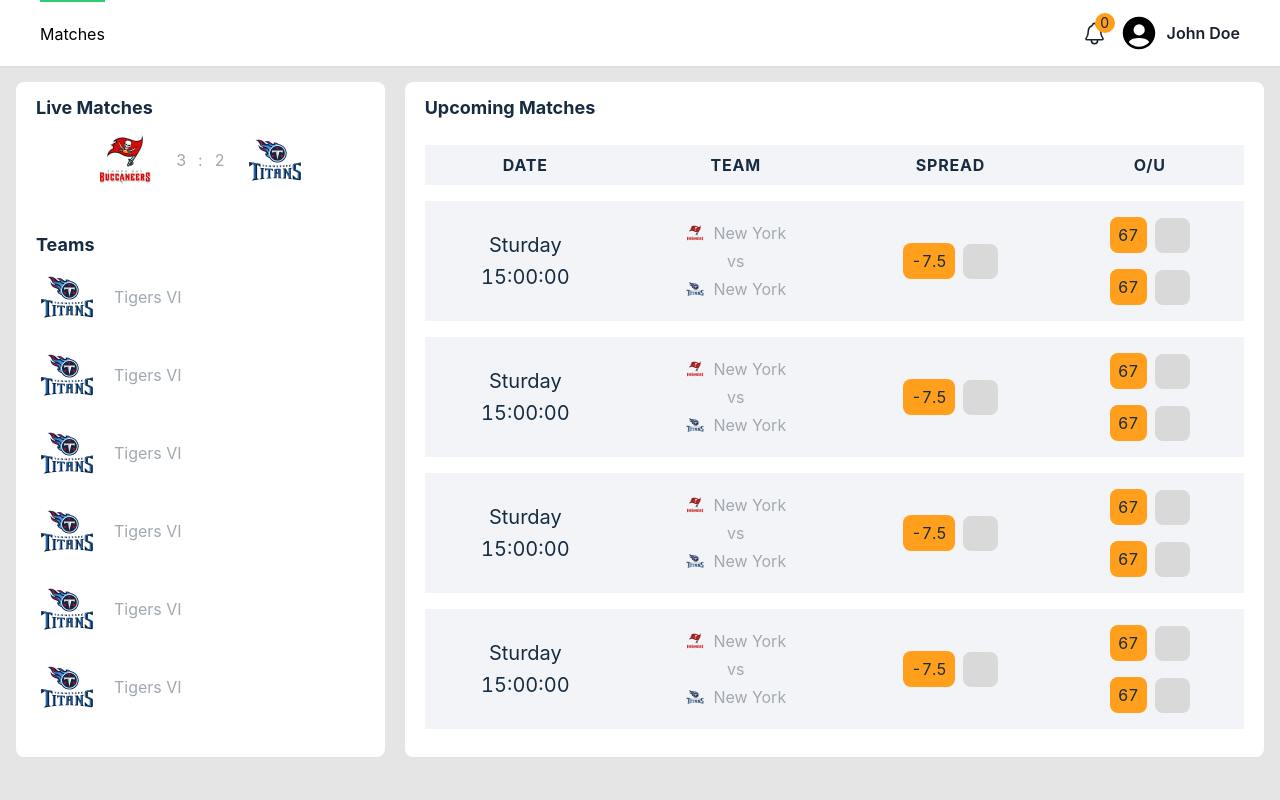
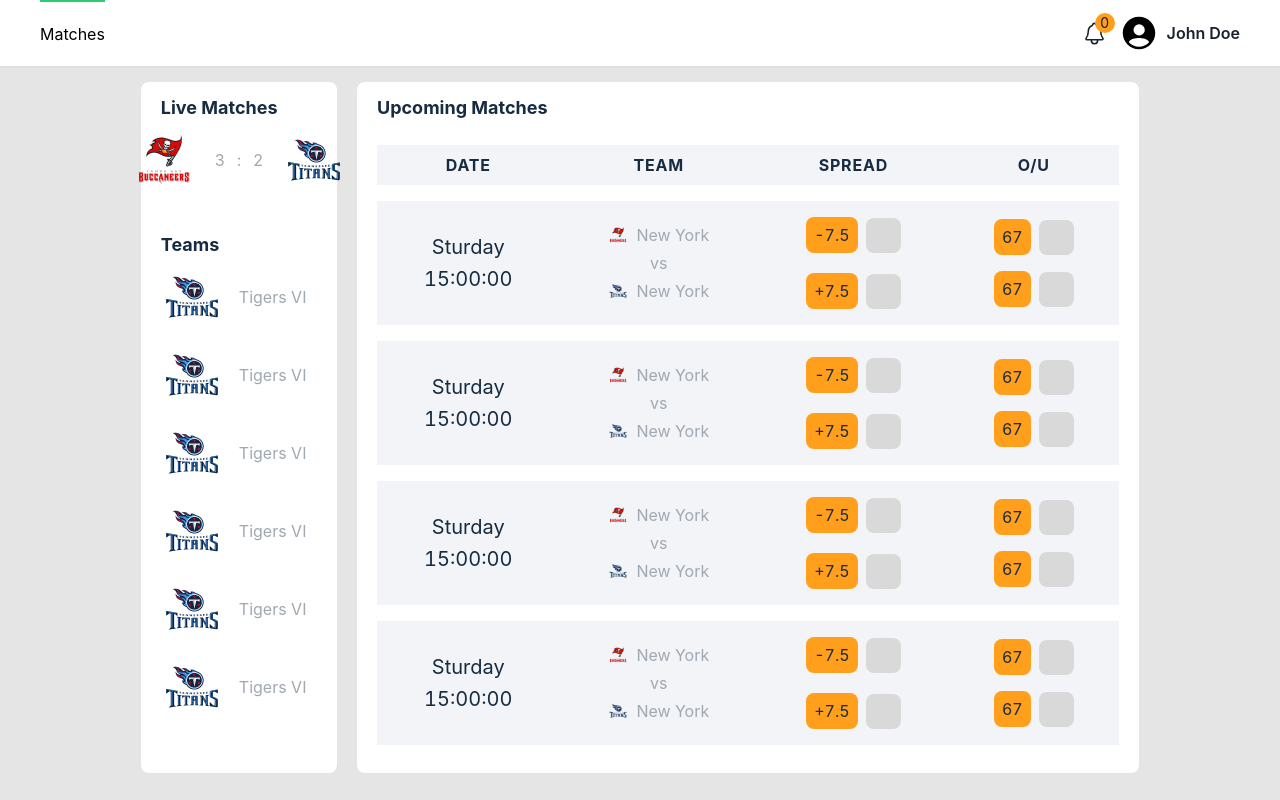
Before and after one commit to jawad-ahmed23/ncaa-bet-app, a React (Vite) app: page / in a window 1280 px wide. Built offline with nearby package versions, Linux system fonts and the light colour scheme.

Commit message:
add buttons

```diff
--- a/src/components/Dashboard/index.tsx
+++ b/src/components/Dashboard/index.tsx
@@ -43,10 +43,10 @@ const CustomCheckbox = () => {
 
 export default function CDashboard() {
   return (
-    <Box>
+    <Box maxW={{ base: "full", md: "80%" }} mx="auto">
       <Stack direction={{ base: "column", md: "row" }} gap="5" h="full">
         <Box
-          w={{ base: "full", md: "30%" }}
+          w={{ base: "full", md: "20%" }}
           bg="#fff"
           color="brand.primary"
           px="5"
@@ -105,7 +105,7 @@ export default function CDashboard() {
         </Box>
 
         <Box
-          w={{ base: "full", md: "70%" }}
+          w={{ base: "full", md: "80%" }}
           bgColor="#fff"
           color="brand.primary"
           px="5"
@@ -156,9 +156,15 @@ export default function CDashboard() {
                     </VStack>
                   </Td>
                   <Td>
+                    <HStack justifyContent="center" mb="5">
+                      <Box bgColor="#FF9F1C" p="2" rounded="lg">
+                        -7.5
+                      </Box>
+                      <CustomCheckbox />
+                    </HStack>
                     <HStack justifyContent="center">
                       <Box bgColor="#FF9F1C" p="2" rounded="lg">
-                        -7.5
+                        +7.5
                       </Box>
                       <CustomCheckbox />
                     </HStack>
@@ -196,9 +202,15 @@ export default function CDashboard() {
                     </VStack>
                   </Td>
                   <Td>
+                    <HStack justifyContent="center" mb="5">
+                      <Box bgColor="#FF9F1C" p="2" rounded="lg">
+                        -7.5
+                      </Box>
+                      <CustomCheckbox />
+                    </HStack>
                     <HStack justifyContent="center">
                       <Box bgColor="#FF9F1C" p="2" rounded="lg">
-                        -7.5
+                        +7.5
                       </Box>
                       <CustomCheckbox />
                     </HStack>
@@ -236,9 +248,15 @@ export default function CDashboard() {
                     </VStack>
                   </Td>
                   <Td>
+                    <HStack justifyContent="center" mb="5">
+                      <Box bgColor="#FF9F1C" p="2" rounded="lg">
+                        -7.5
+                      </Box>
+                      <CustomCheckbox />
+                    </HStack>
                     <HStack justifyContent="center">
                       <Box bgColor="#FF9F1C" p="2" rounded="lg">
-                        -7.5
+                        +7.5
                       </Box>
                       <CustomCheckbox />
                     </HStack>
@@ -276,9 +294,15 @@ export default function CDashboard() {
                     </VStack>
                   </Td>
                   <Td>
+                    <HStack justifyContent="center" mb="5">
+                      <Box bgColor="#FF9F1C" p="2" rounded="lg">
+                        -7.5
+                      </Box>
+                      <CustomCheckbox />
+                    </HStack>
                     <HStack justifyContent="center">
                       <Box bgColor="#FF9F1C" p="2" rounded="lg">
-                        -7.5
+                        +7.5
                       </Box>
                       <CustomCheckbox />
                     </HStack>
```
